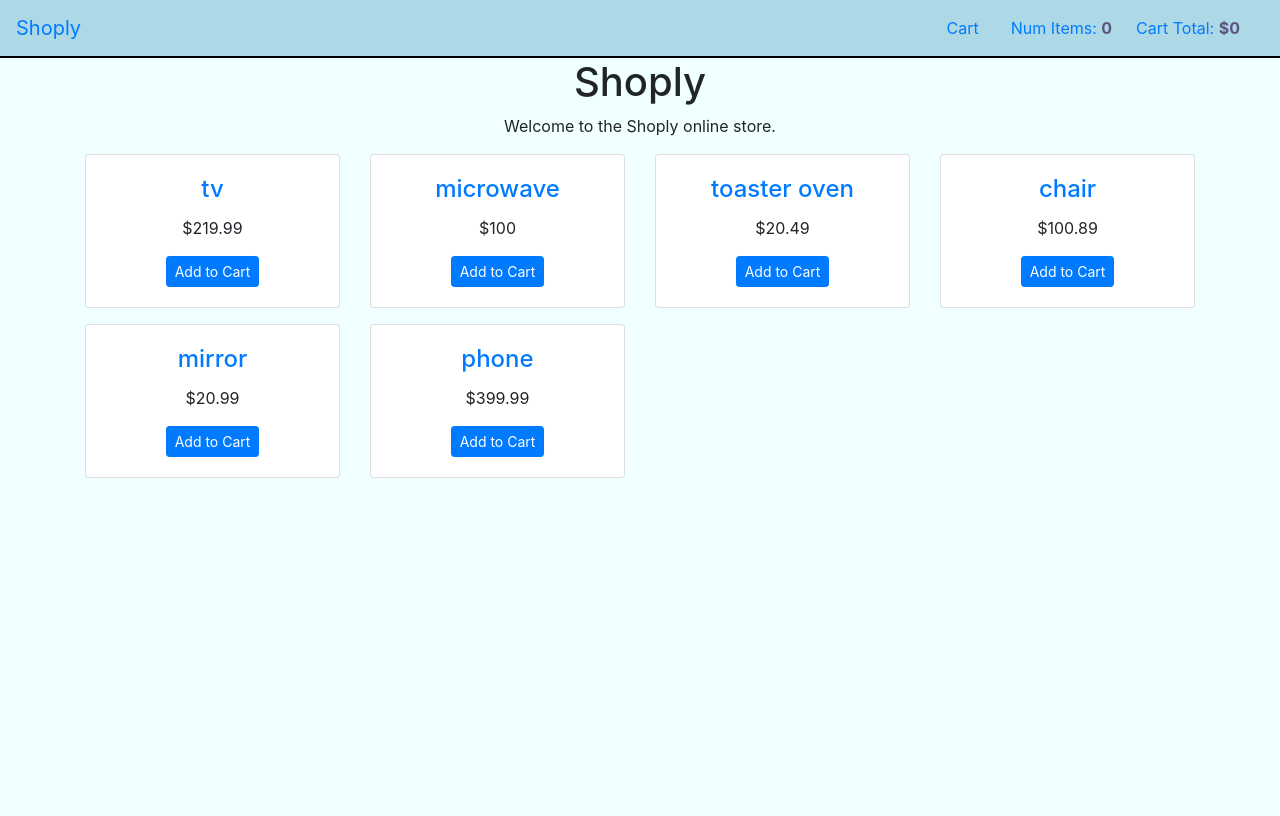
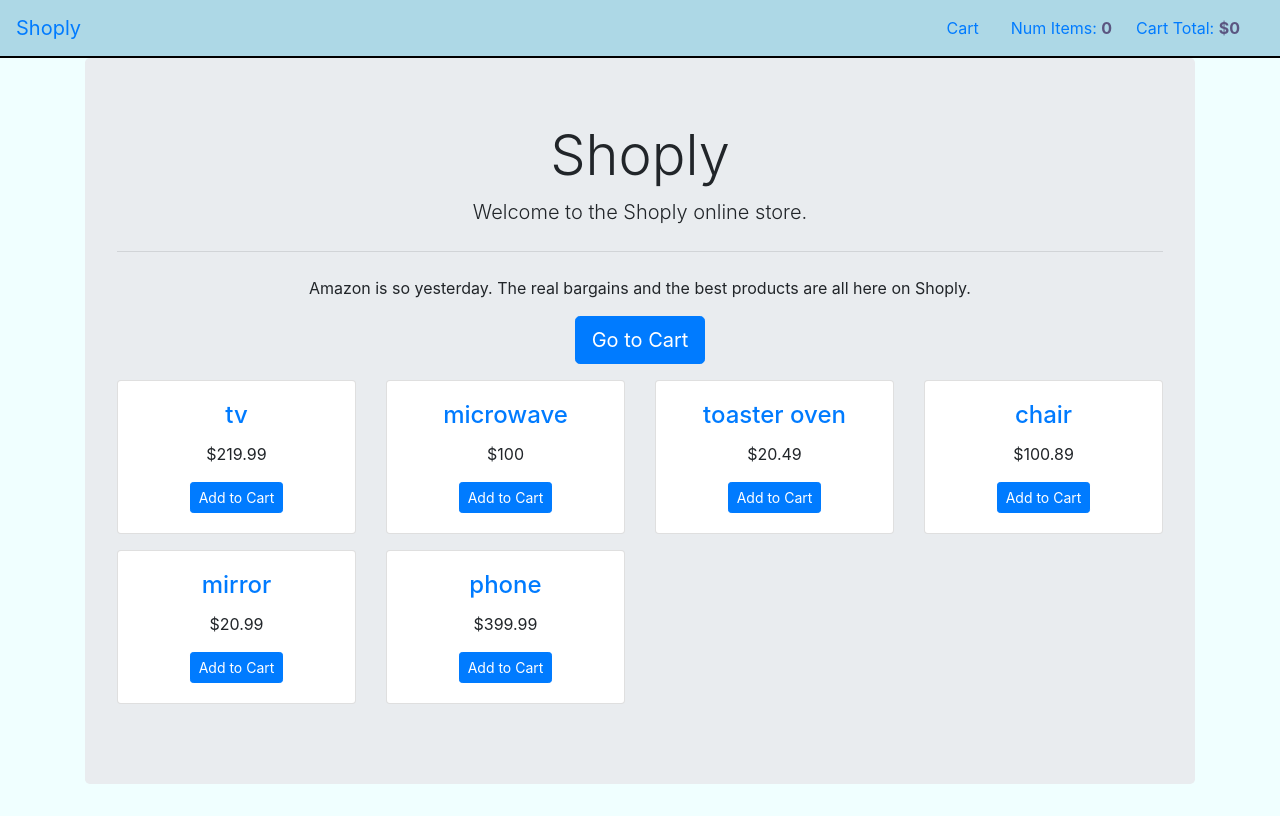
Before and after one commit to Keparoo/Shoply, a React (Create React App) app: page / in a window 1280 px wide. Built offline with nearby package versions, Linux system fonts and the light colour scheme.

Commit message:
Add jumbotron

```diff
--- a/src/Cart.js
+++ b/src/Cart.js
@@ -40,10 +40,10 @@ const Cart = () => {
 	));
 
 	return (
-		<div>
-			<h1>Cart</h1>
-			<p />
-			<table className="table table-bordered table-striped">
+		<div className="jumbotron">
+			<h1 className="display-4">Cart</h1>
+			<hr className="my-4" />
+			<table className="table table-bordered table-striped my-4">
 				<thead>
 					<tr>
 						<th>Item Name</th>
--- a/src/ProductList.js
+++ b/src/ProductList.js
@@ -31,9 +31,21 @@ function ProductList() {
 		</div>
 	));
 	return (
-		<div>
-			<h1>Shoply</h1>
-			<p>Welcome to the Shoply online store.</p>
+		<div className="jumbotron">
+			<h1 className="display-4">Shoply</h1>
+			<p className="lead">Welcome to the Shoply online store.</p>
+			<hr className="my-4" />
+			<p>
+				Amazon is so yesterday. The real bargains and the best products are all
+				here on Shoply.
+			</p>
+			<p className="lead">
+				<Link className="btn btn-primary btn-lg" to="/cart" role="button">
+					Go to Cart
+				</Link>
+			</p>
+			<div />
+
 			<div className="row">{productList}</div>
 		</div>
 	);
```
